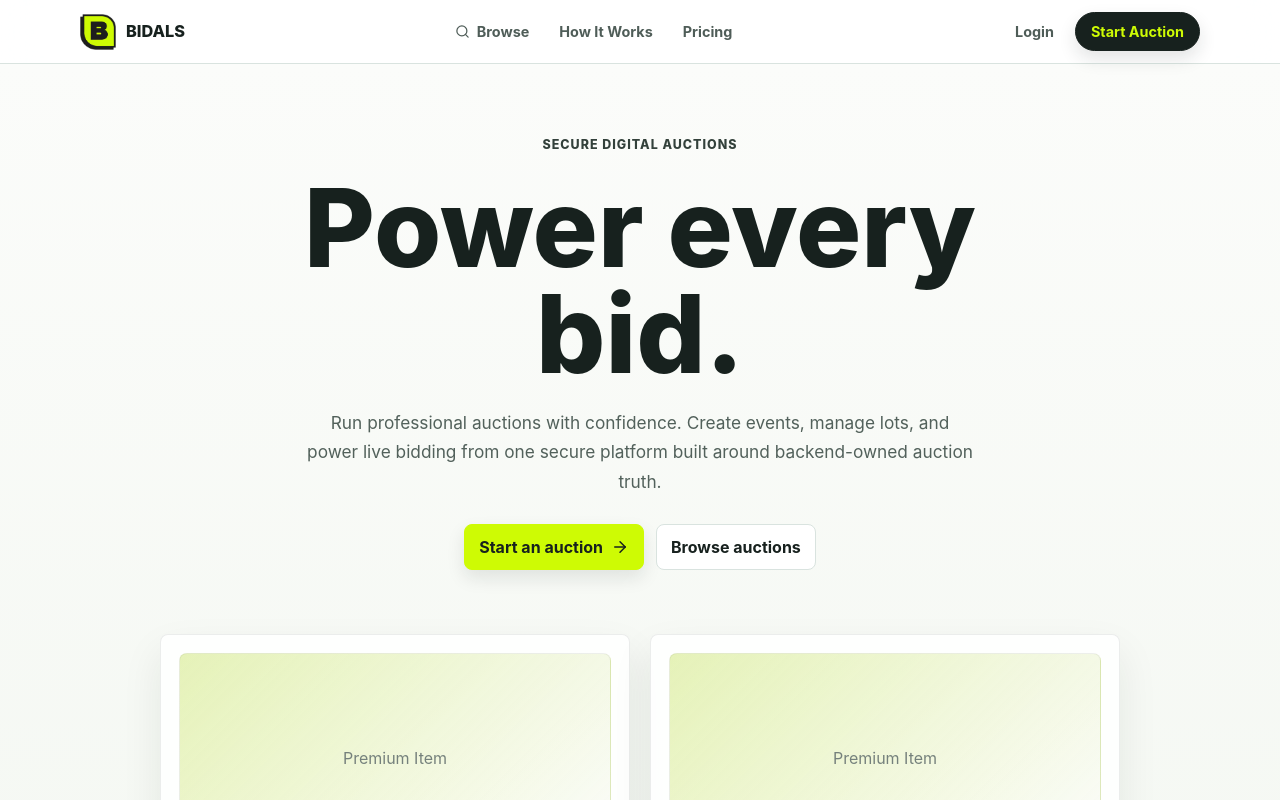
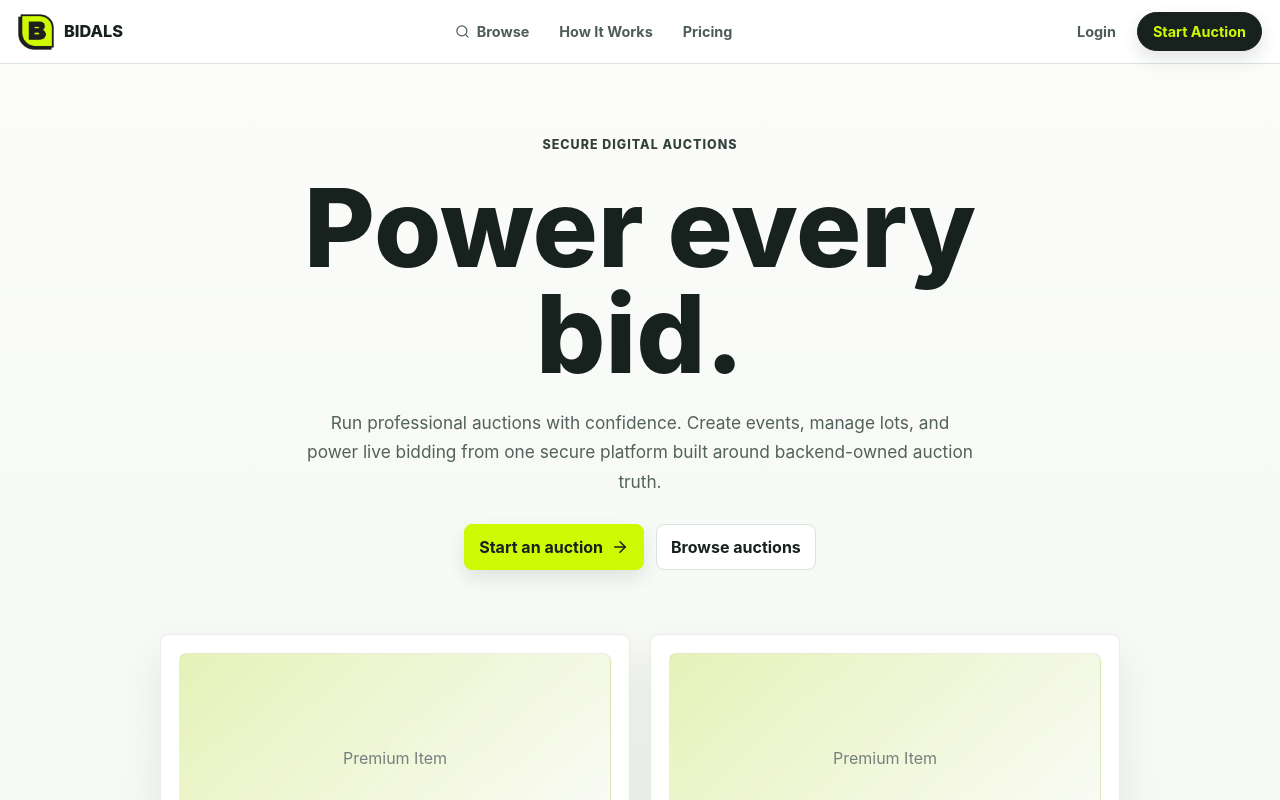
Before and after one commit to JJackson3111/bidals, a Next.js app in the folder frontend/: page / in a window 1280 px wide. Shown: the top 800 px of the page. Built offline with nearby package versions, Linux system fonts and the light colour scheme; no server answers; a web font is replaced by a local one.

Commit message:
Restore BIDALS nav alignment

```diff
--- a/frontend/src/app/globals.css
+++ b/frontend/src/app/globals.css
@@ -69,8 +69,7 @@ button:disabled {
   grid-template-columns: auto minmax(0, 1fr) auto;
   left: 0;
   min-height: 64px;
-  padding: 10px max(16px, env(safe-area-inset-left), calc((100vw - 1120px) / 2)) 10px
-    max(16px, env(safe-area-inset-right), calc((100vw - 1120px) / 2));
+  padding: 10px max(18px, env(safe-area-inset-left)) 10px max(18px, env(safe-area-inset-right));
   position: sticky;
   right: 0;
   top: 0;
```
